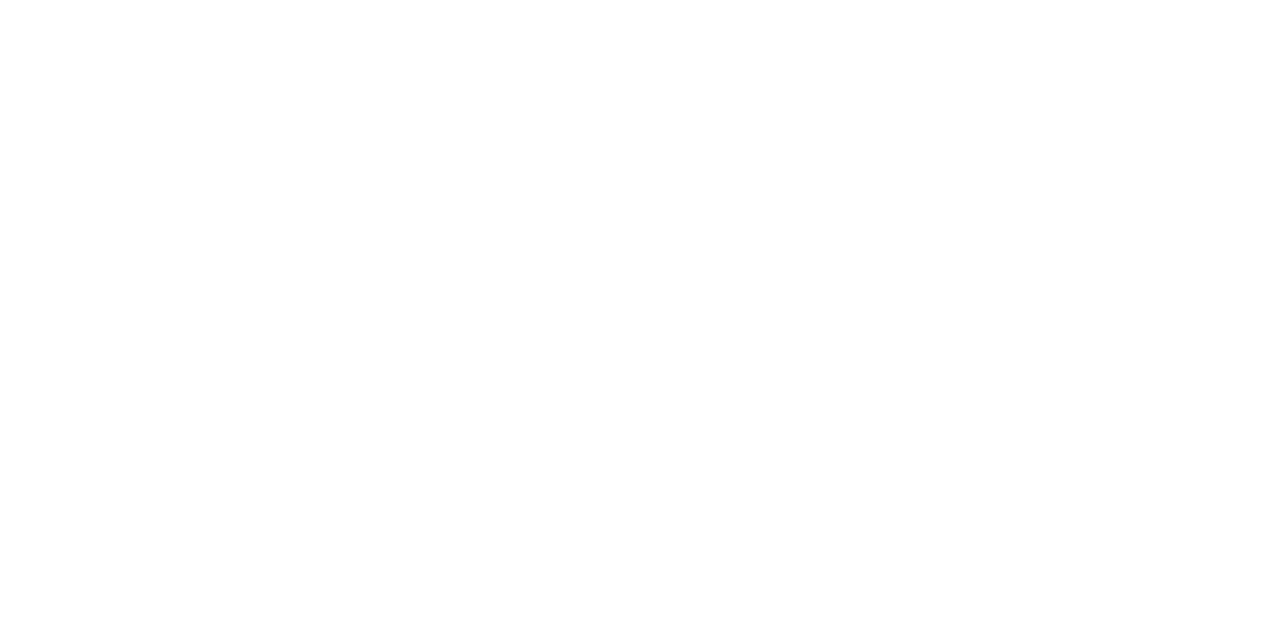
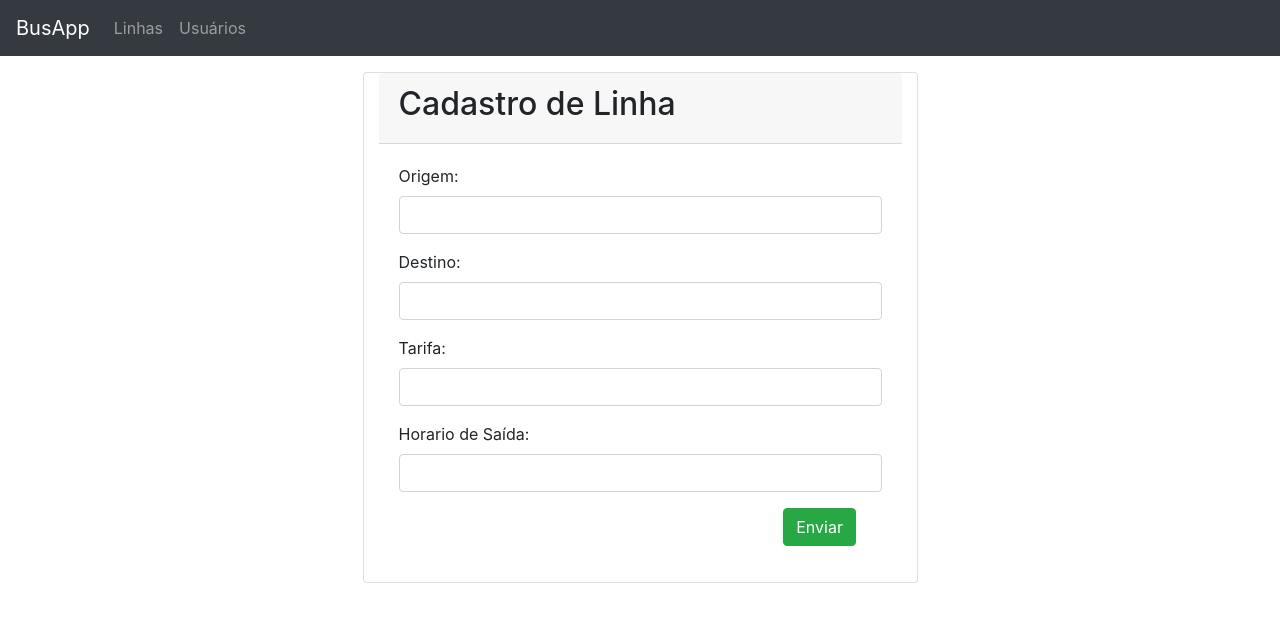
Before and after one commit to rebecastilho/BusAPP-React, a React (Create React App) app: page /linhas/form in a window 1280 px wide. Shown: the top 622 px of the page. Built offline with nearby package versions, Linux system fonts and the light colour scheme.

Commit message:
Formulario Linha

```diff
--- a/src/App.js
+++ b/src/App.js
@@ -1,21 +1,24 @@
-import React, {Component} from 'react';
+import React, { Component } from 'react';
 import IndexUsuario from './components/usuarios/Index.jsx';
 import FormUsuario from './components/usuarios/Form.jsx';
-import Linhas from './components/linhas/Index.jsx';
-import {BrowserRouter as Router, Route, Link} from "react-router-dom";
+import IndexLinha from './components/linhas/Index.jsx';
+import FormLinha from './components/linhas/Form.jsx';
+import { BrowserRouter as Router, Route, Link } from "react-router-dom";
 
 
-class App extends React.Component{
+class App extends React.Component {
 
 
-  render(){
+  render() {
     return (
       <Router>
-          <Route exact path="/linhas" component={Linhas} />
-          <Route exact path="/usuarios" component={IndexUsuario} />
-          <Route exact path="/usuarios/form" component={FormUsuario} />
+        <Route exact path="/linhas" component={IndexLinha} />
+        <Route exact path="/linhas/form" component={FormLinha} />
+
+        <Route exact path="/usuarios" component={IndexUsuario} />
+        <Route exact path="/usuarios/form" component={FormUsuario} />
       </Router>
-      )
+    )
   }
 }
 
--- /dev/null
+++ b/src/components/linhas/Form.jsx
@@ -0,0 +1,82 @@
+import React, { Component } from 'react';
+import Navbar from '../layout/Navbar';
+import Linha from './Linha';
+import objeto from './linhas.json';
+
+class FormLinha extends React.Component {
+    render() {
+        return (
+            <div>
+                <Navbar />
+                <Conteudo />
+            </div>
+        )
+    }
+}
+
+
+class Conteudo extends React.Component {
+    render() {
+        return (
+
+            <div className="container">
+                <div className="card col col-sm-12 col-md-6 offset-md-3">
+                    <div className="card-header">
+                        <div className="row">
+                            <div className="col col-sm-12">
+                                <h2>Cadastro de Linha</h2>
+                            </div>
+                        </div>
+                    </div>
+
+                    <div className="card-body">
+                        <form action="" method="post">
+
+                            <div className="row form-group">
+                                <div className="col col-md-12">
+                                    <label htmlFor="nome">Origem:</label>
+                                    <input className="form-control" type="text" name="origem" id="origem" />
+                                </div>
+                            </div>
+
+                            <div className="row form-group">
+                                <div className="col col-md-12">
+                                    <label htmlFor="destino">Destino:</label>
+                                    <input className="form-control" type="text" name="destino" id="destino" />
+                                </div>
+                            </div>
+
+                            <div className="row form-group">
+                                <div className="col col-md-12">
+                                    <label htmlFor="tarifa">Tarifa:</label>
+                                    <input className="form-control" type="text" name="tarifa" id="tarifa" />
+                                </div>
+
+                            </div>
+
+                            <div className="row form-group">
+                                <div className="col col-md-12">
+                                    <label htmlFor="tarifa">Horario de Saída:</label>
+                                    <input className="form-control" type="text" name="horarioSaida" id="horarioSaida" />
+                                </div>
+
+                            </div>
+
+                            <div className="row form-group">
+                                <div className="col col-sm-3 offset-sm-9">
+                                    <button className="btn btn-success" type="submit">Enviar</button>
+                                </div>
+                            </div>
+
+                        </form>
+                    </div>
+
+                </div>
+            </div>
+        )
+    }
+}
+
+
+
+export default FormLinha;
--- a/src/components/linhas/Index.jsx
+++ b/src/components/linhas/Index.jsx
@@ -1,4 +1,4 @@
-import React, { Component } from 'react';
+import React from 'react';
 import objeto from './linhas.json';
 import Linha from './Linha';
 
```
